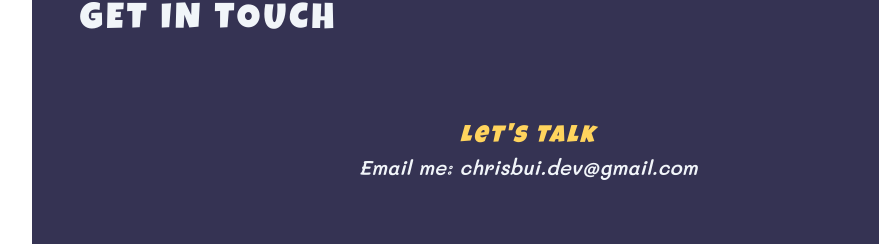
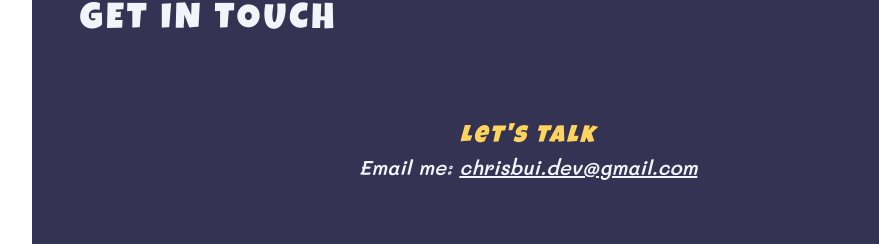
Before and after one commit to chrisvn188/my-portfolio-v2, a React (Create React App) app: page / in a window 1280 px wide. Shown: the part 3725-3969 px from the top of the page, without its empty margins (256-1135 px from the left). Built offline with nearby package versions, Linux system fonts and the light colour scheme; the HTML template or start-up script is replaced by a standard one.

Commit message:
Add underline to link

```diff
--- a/src/components/Contact/Contact.js
+++ b/src/components/Contact/Contact.js
@@ -55,6 +55,7 @@ const Contact = () => {
           <p>
             Email me:{' '}
             <a
+              className='underline'
               href='mailto:chrisbui.dev@gmail.com'
               target='_blank'
               rel='noreferrer'>
```
